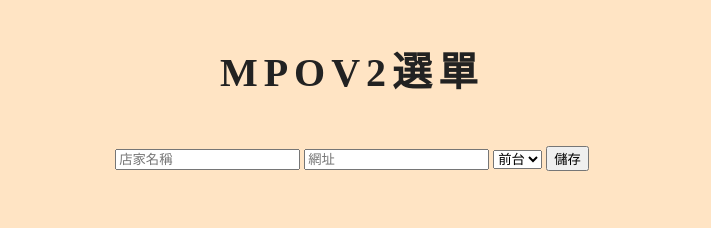
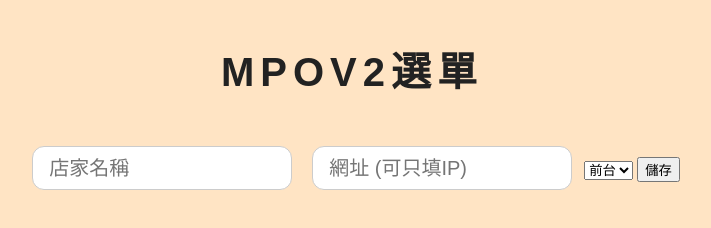
Before and after one commit to Ming1121-ai/MPOV2list, a plain HTML site: page index.html in a window 1280 px wide. Shown: the whole page, without its empty margins (288-999 px from the left). Drawn offline with Linux system fonts and the light colour scheme.

Commit message:
Add files via upload

```diff
--- a/index.html
+++ b/index.html
@@ -16,7 +16,7 @@
 
         <form id="addBtnForm" style="text-align:center; margin-bottom:20px;">
         <input type="text" id="btnName" placeholder="店家名稱" required>
-        <input type="url" id="btnUrl" placeholder="網址" required>
+        <input type="text" id="btnUrl" placeholder="網址 (可只填IP)" required>
         <select id="btnType">
             <option value="front-btn">前台</option>
             <option value="back-btn">後台</option>
@@ -32,8 +32,13 @@
     document.getElementById('addBtnForm').addEventListener('submit', function(e) {
         e.preventDefault();
         let name = document.getElementById('btnName').value;
-        const url = document.getElementById('btnUrl').value;
+        let url = document.getElementById('btnUrl').value;
         const type = document.getElementById('btnType').value;
+
+        // 自動補上 http://
+        if (!/^https?:\/\//i.test(url)) {
+            url = 'http://' + url;
+        }
 
         // 如果是後台，自動加上「(後台)」
         if (type === 'back-btn' && !name.startsWith('(後台)')) {
@@ -42,8 +47,8 @@
 
         let btnList = JSON.parse(localStorage.getItem('userBtns') || '[]');
 
-        // 檢查是否已存在同名店家
-        if (btnList.some(btn => btn.name === name)) {
+        // 檢查是否已存在同名店家或同網址
+        if (btnList.some(btn => btn.name === name || btn.url === url)) {
             alert('已建立此商家');
             return;
         }
@@ -53,6 +58,8 @@
         localStorage.setItem('userBtns', JSON.stringify(btnList));
 
         addButtonToPage(btnData, btnList.length - 1);
+
+        alert('建立完成'); // 新增這行
 
         this.reset();
     });
@@ -72,6 +79,7 @@
         delBtn.className = 'del-btn';
         delBtn.style.marginLeft = '8px';
         delBtn.onclick = function() {
+            if (confirm('是否刪除此網址')) {
                 // 取得現有資料
                 let btnList = JSON.parse(localStorage.getItem('userBtns') || '[]');
                 // 移除對應按鈕
@@ -79,6 +87,8 @@
                 localStorage.setItem('userBtns', JSON.stringify(btnList));
                 // 從畫面移除
                 wrapper.remove();
+            }
+            // 否則不執行任何動作
         };
 
         wrapper.appendChild(btn);
--- a/style.css
+++ b/style.css
@@ -1,4 +1,5 @@
 h1 {
+    font-family: 'Montserrat', 'Noto Sans TC', 'Microsoft JhengHei', Arial, sans-serif;
     text-align: center;
     margin-top: 30px;
     margin-bottom: 30px;
@@ -85,6 +86,18 @@ form {
     background: #cc0000;
 }
 
+#btnName,
+#btnUrl {
+    width: 260px;
+    height: 44px;
+    font-size: 20px;
+    border-radius: 12px;
+    border: 1.5px solid #ccc;
+    padding: 8px 16px;
+    margin: 0 8px 12px 8px;
+    box-sizing: border-box;
+}
+
 @media (max-width: 600px) {
     .front-btn, .back-btn {
         min-width: 90vw;
```
Lines whose indentation alone changed are shown as unchanged.
